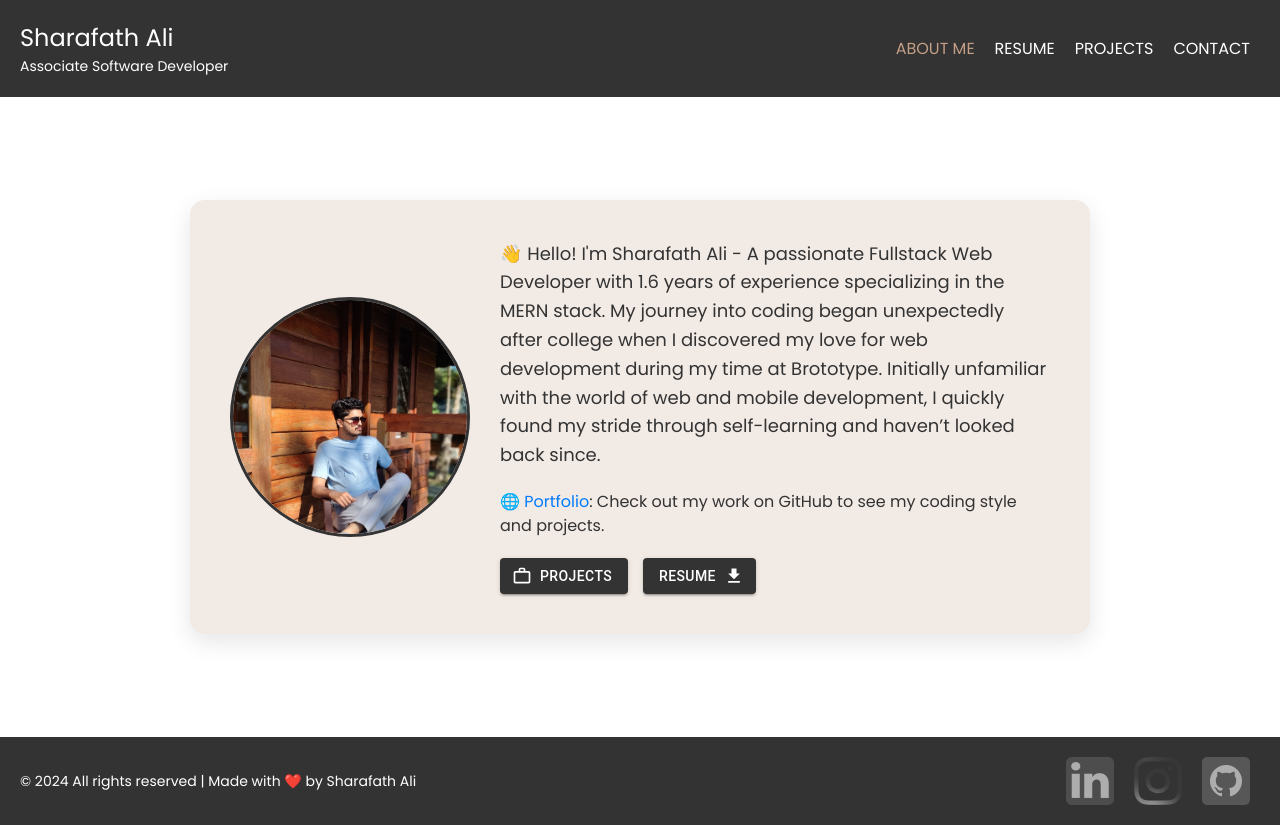
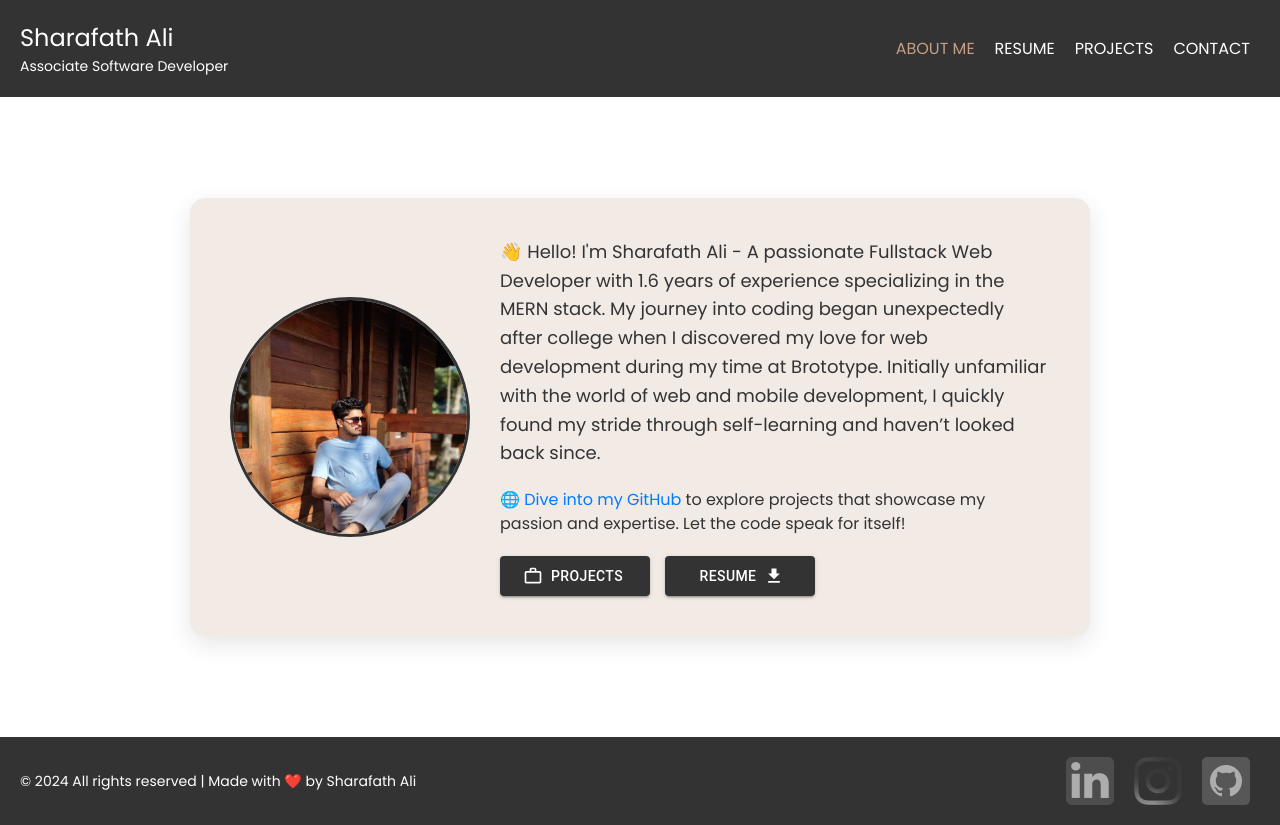
Before and after one commit to sharafath-ali/Personal-website, a React (Create React App) app: page / in a window 1280 px wide. Built offline with nearby package versions, Linux system fonts and the light colour scheme; a web font is replaced by a local one.

Commit message:
updated the about and ui

```diff
--- a/src/Css/Body.css
+++ b/src/Css/Body.css
@@ -88,6 +88,8 @@
 
 .custom-button {
     background-color: #333 !important; /* Primary color */
+    height: 40px;
+    width: 150px;
     color: #fff !important;
     padding: 10px 20px;
     text-transform: none; /* Disable uppercase transformation */
--- a/src/components/Body.jsx
+++ b/src/components/Body.jsx
@@ -49,9 +49,9 @@ function Body() {
               target="_blank"
               rel="noopener noreferrer"
             >
-              Portfolio
+              Dive into my GitHub
             </a>
-            : Check out my work on GitHub to see my coding style and projects.
+             {" " + "to explore projects that showcase my passion and expertise. Let the code speak for itself!"}
           </p>
           <div className="buttons">
             <Button
```
